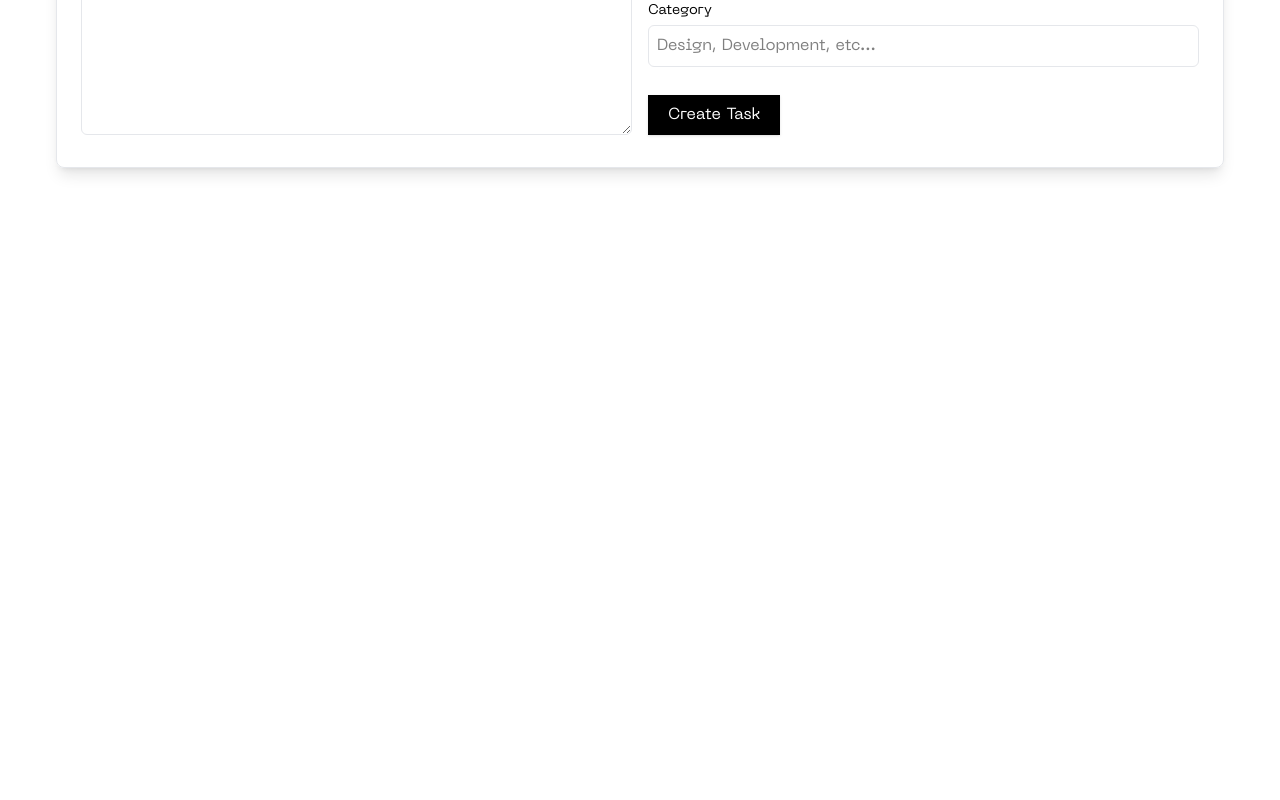
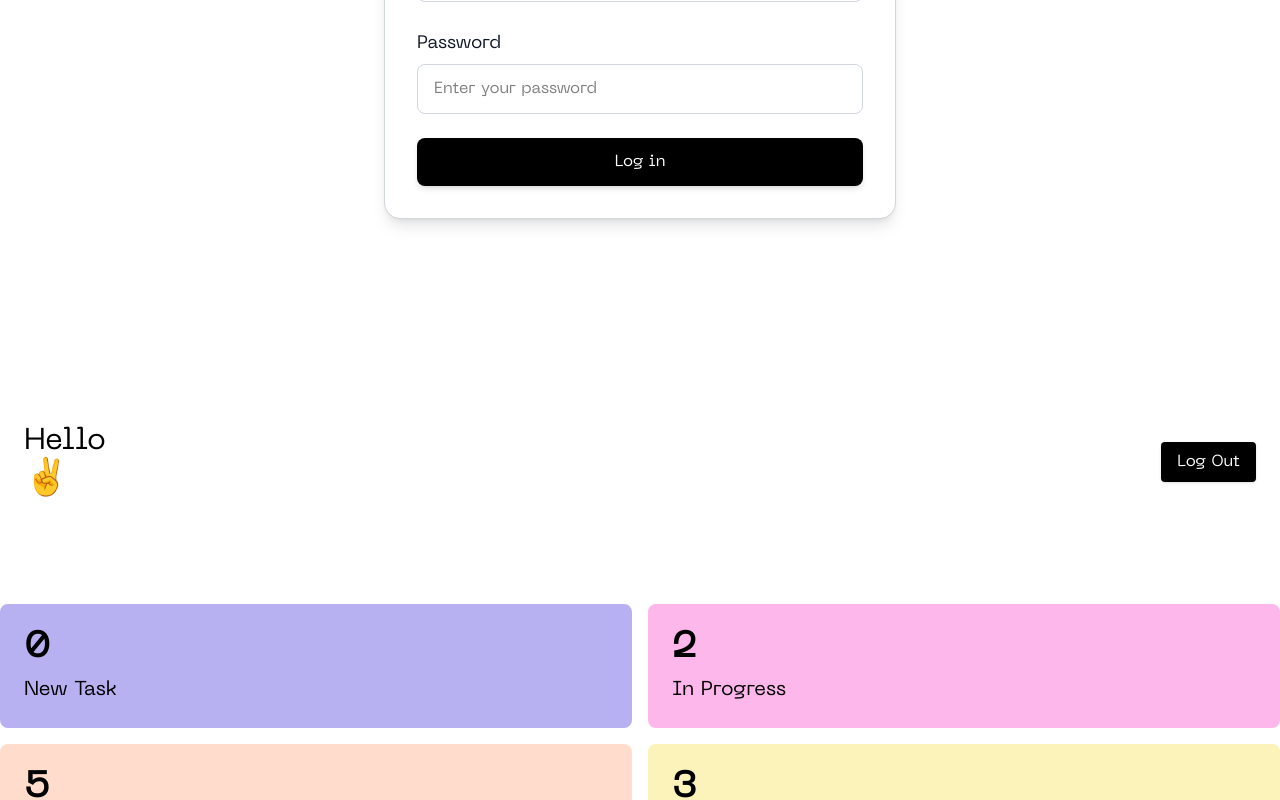
Before and after one commit to dheeraj-Joshi0208/Employee-Management-System, a React (Vite) app: page / in a window 1280 px wide. Shown: the part 400-1200 px from the top of the page. Before the commit the page ends 800 px from the top, so only its background shows below. Built offline with nearby package versions, Linux system fonts and the light colour scheme.

Commit message:
Form is in use.

```diff
--- a/index.html
+++ b/index.html
@@ -1,11 +1,9 @@
 <!doctype html>
 <html lang="en">
-
   <head>
     <meta charset="UTF-8" />
     <link rel="icon" type="image/svg+xml" href="/vite.svg" />
     <meta name="viewport" content="width=device-width, initial-scale=1.0" />
-  <link href="/src/styles.css" rel="stylesheet">
     <title>Employee Management Dashboard</title>
   </head>
 
@@ -13,5 +11,4 @@
     <div id="root"></div>
     <script type="module" src="/src/main.jsx"></script>
   </body>
-
 </html>
--- a/src/App.jsx
+++ b/src/App.jsx
@@ -1,22 +1,27 @@
 import "./css/App.css";
 import "./css/Font.css";
-// import Login from "./components/Auth/Login";
 import { useState } from "react";
+import Login from "./components/Auth/Login";
 import AdminDashboard from "./components/Dashboard/AdminDashboard";
-// import EmployeeDashboard from "./components/Dashboard/EmployeeDashboard";
+import EmployeeDashboard from "./components/Dashboard/EmployeeDashboard";
 
 function App() {
   const [user, setUser] = useState(null);
   const loginHandler = (email, password) => {
-    setUser({ email, password });
+    if (email == "admin@123.com" && password == "admin@123") {
+      setUser("admin");
+    } else if (email == "user@123.com" && password == "user@123") {
+      setUser("user");
+    } else {
+      console.log("Invalid credentials");
+    }
   };
 
   return (
     <>
-      <div className="container m-auto min-h-screen p-6">
-        {/* {!user ? <Login /> : ""} */}
-        {/* <EmployeeDashboard /> */}
-        <AdminDashboard />
+      <div className="mx-auto min-h-screen max-w-screen-xl">
+        {!user ? <Login loginHandler={loginHandler} /> : null}
+        {user === "admin" ? <AdminDashboard /> : <EmployeeDashboard />}
       </div>
     </>
   );
--- a/src/components/Auth/Login.jsx
+++ b/src/components/Auth/Login.jsx
@@ -1,19 +1,21 @@
 import { useState } from "react";
+import PropTypes from "prop-types";
 
-const Login = () => {
+const Login = ({ loginHandler }) => {
+  console.log(loginHandler);
+
   const [email, setEmail] = useState("");
   const [password, setPassword] = useState("");
 
   const submitHandler = (event) => {
     event.preventDefault();
-    console.log(email);
-    console.log(password);
+    loginHandler(email, password);
     setEmail("");
     setPassword("");
   };
 
   return (
-    <div className="flex items-center justify-center min-h-screen rounded-lg p-3 sm:rounded-xl sm:p-4 md:rounded-2xl md:p-5 lg:p-6">
+    <div className="flex min-h-screen items-center justify-center rounded-lg p-3 sm:rounded-xl sm:p-4 md:rounded-2xl md:p-5 lg:p-6">
       <div className="w-full max-w-xs rounded-lg border border-gray-300 bg-white p-3 shadow-md sm:max-w-sm sm:rounded-xl sm:p-4 sm:shadow-lg md:max-w-md md:rounded-2xl md:p-6 lg:max-w-lg lg:p-8">
         <form
           onSubmit={submitHandler}
@@ -60,4 +62,7 @@ const Login = () => {
   );
 };
 
+Login.propTypes = {
+  loginHandler: PropTypes.func.isRequired,
+};
 export default Login;
--- a/src/components/Dashboard/EmployeeDashboard.jsx
+++ b/src/components/Dashboard/EmployeeDashboard.jsx
@@ -4,7 +4,7 @@ import TaskList from "../TaskList/TaskList";
 
 const EmployeeDashboard = () => {
   return (
-    <div className="container mx-auto">
+    <div className="">
       <Header />
       <TaskListNumbers />
       <TaskList />
--- a/src/others/Header.jsx
+++ b/src/others/Header.jsx
@@ -6,7 +6,7 @@ const Header = () => {
       <h1 className="text-lg font-medium text-black sm:text-xl md:text-2xl lg:text-3xl">
         Hello <br className="xs:hidden" />
         <span className="text-xl font-extrabold sm:text-2xl md:text-3xl lg:text-4xl">
-          Sarthak✌️
+          ✌️
         </span>
       </h1>
       <Button
```
Lines whose indentation alone changed are shown as unchanged.
